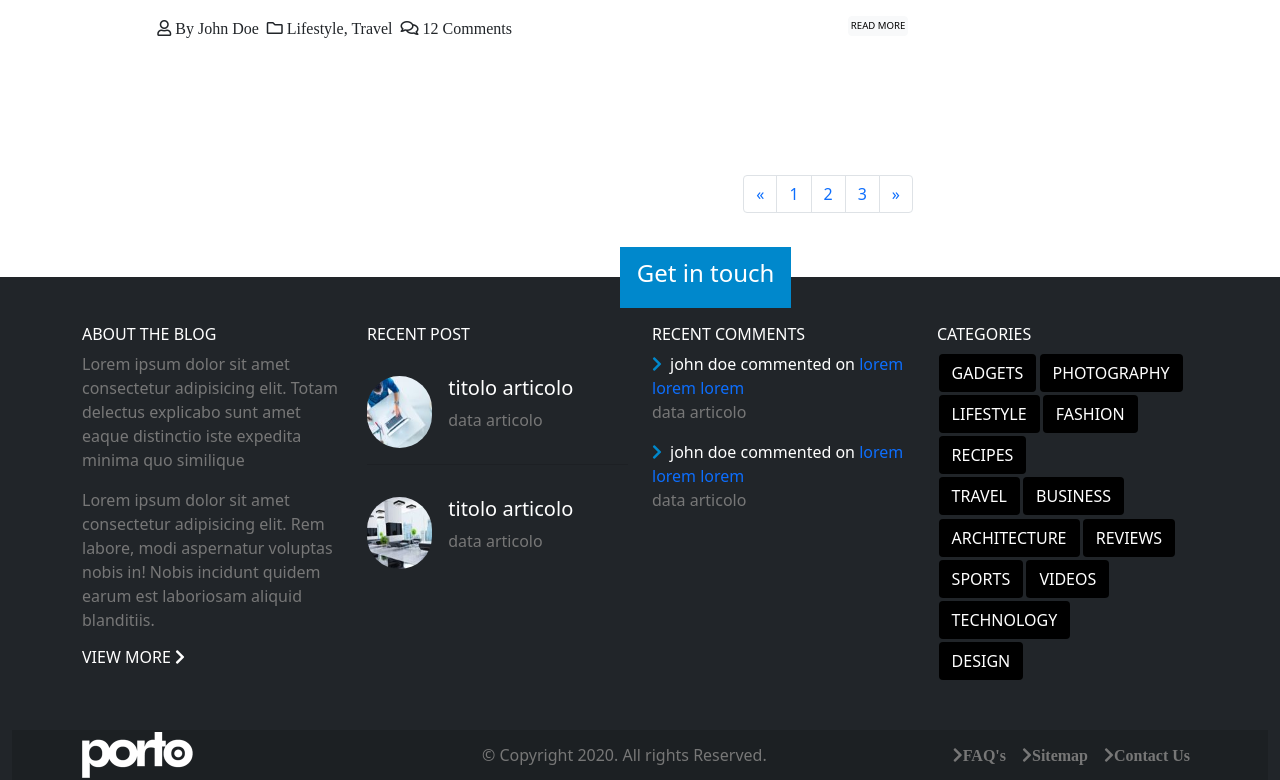
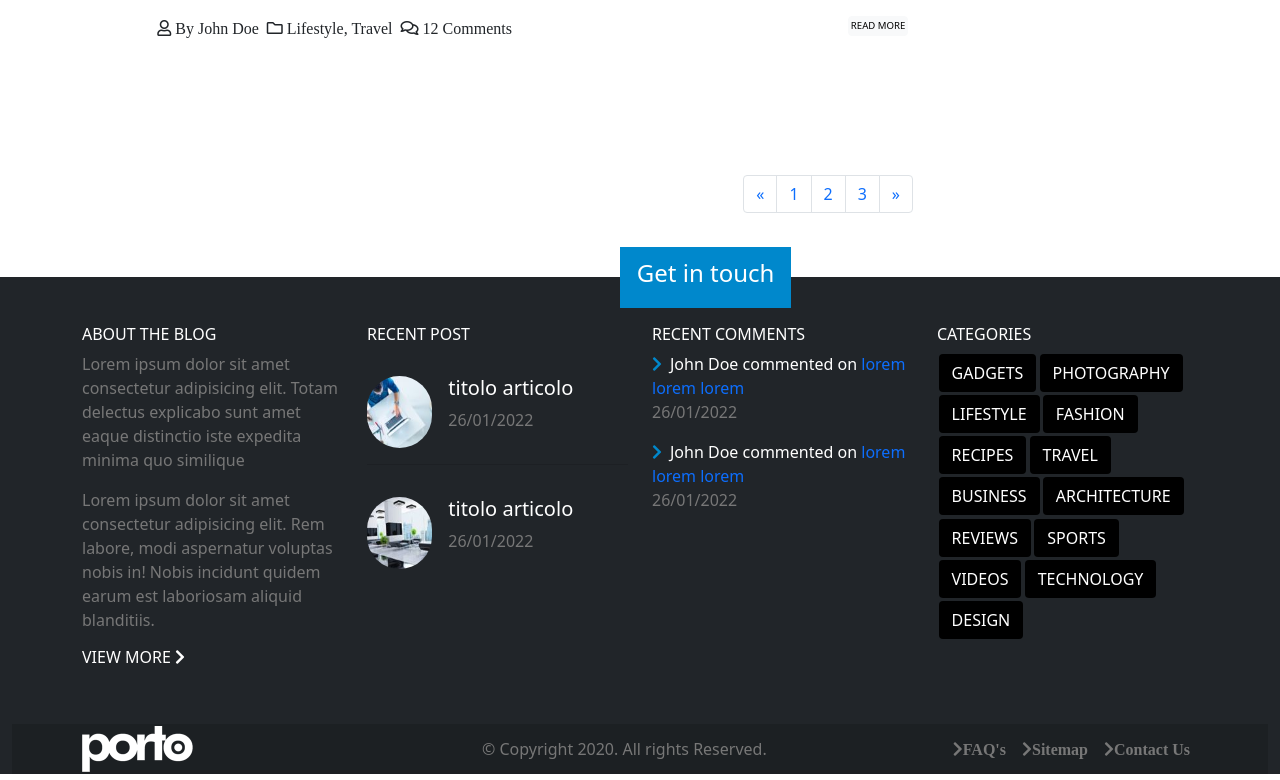
Before and after one commit to Dandav2923/proj-html-vuejs, a Vue app: page / in a window 1280 px wide. Shown: the part 4738-5518 px from the top of the page. Built offline with nearby package versions, Linux system fonts and the light colour scheme.

Commit message:
footer dinamico

```diff
--- a/src/components/Footer/Footer.vue
+++ b/src/components/Footer/Footer.vue
@@ -19,72 +19,41 @@
             <div class="col recent-post">
               <h4 class="text-uppercase fs-6">Recent post</h4>
               <ul class="list-group list-group-flush ">
-                <li class="list-group-item p-0 my-2 d-flex bg-dark" >
-                  <img class="w-25 my-3 rounded-pill" src="../../assets/img/our-office-4-square.jpg" alt="">
+                <li
+                  v-for="(element, index) in recentPost"
+                  :key="index + 'ID5'"
+                  class="list-group-item p-0 my-2 d-flex bg-dark" >
+                  <img
+                    class="w-25 my-3 rounded-pill"
+                    :src="element.img"
+                    alt="">
                   <div class="container-info p-3 text-white">
-                    <h5>titolo articolo</h5>
-                    <p class="text-grey">data articolo</p>
-                  </div>
-                </li>
-                <li class="list-group-item p-0 my-2 d-flex bg-dark">
-                  <img class="w-25 my-3 rounded-pill" src="../../assets/img/our-office-5-square.jpg" alt="">
-                  <div class="container-info p-3 text-white">
-                    <h5>titolo articolo</h5>
-                    <p class="text-grey">data articolo</p>
+                    <h5>{{ element.title }}</h5>
+                    <p class="text-grey">{{ element.date }}</p>
                   </div>
                 </li>
               </ul>
             </div>
             <div class="col comments">
               <h4 class="text-uppercase fs-6">Recent comments</h4>
-              <div class="container-comments">
-                <i class="fas fa-chevron-right color-blue me-2"></i>
-                <span>john doe commented on <a class="text-decoration-none" href="#">lorem lorem lorem</a></span>
-                <p class="text-grey">data articolo</p>
-                <i class="fas fa-chevron-right color-blue me-2"></i>
-                <span>john doe commented on <a class="text-decoration-none" href="#">lorem lorem lorem</a></span>
-                <p class="text-grey">data articolo</p>
+              <div
+                v-for="(element, index) in recentComments"
+                :key="index + 'ID4'"
+                class="container-comments">
+                  <i class="fas fa-chevron-right color-blue me-2"></i>
+                  <span><span>{{ element.author }}</span> commented on <a class="text-decoration-none" href="#">{{ element.comment }}</a></span>
+                  <p class="text-grey">{{ element.date }}</p>
               </div>
             </div>
             <div class="col categories">
               <h4 class="text-uppercase fs-6">categories</h4>
               <div class="row flex-column">
                 <div class="col">
-                  <button type="button" class="btn text-uppercase text-white rounded-5">gadgets
-                  </button>
-                  <button type="button" class="btn text-uppercase text-white rounded-5">photography
-                  </button>
-                </div>
-                <div class="col">
-                  <button type="button" class="btn text-uppercase text-white rounded-5">lifestyle
-                  </button>
-                  <button type="button" class="btn text-uppercase text-white rounded-5">fashion
-                  </button>
-                  <button type="button" class="btn text-uppercase text-white rounded-5">recipes
-                  </button>
-                </div>
-                <div class="col">
-                  <button type="button" class="btn text-uppercase text-white rounded-5">travel
-                  </button>
-                  <button type="button" class="btn text-uppercase text-white rounded-5">business
-                  </button>
-                </div>
-                <div class="col">
-                  <button type="button" class="btn text-uppercase text-white rounded-5">architecture
-                  </button>
-                  <button type="button" class="btn text-uppercase text-white rounded-5">reviews
-                  </button>
-                </div>
-                <div class="col">
-                  <button type="button" class="btn text-uppercase text-white rounded-5">sports
-                  </button>
-                  <button type="button" class="btn text-uppercase text-white rounded-5">videos
-                  </button>
-                  <button type="button" class="btn text-uppercase text-white rounded-5">technology
-                  </button>
-                </div>
-                <div class="col">
-                  <button type="button" class="btn text-uppercase text-white rounded-5">design
+                  <button
+                    v-for="(element, index) in buttons"
+                    :key="index + 'ID3'"
+                    type="button"
+                    class="btn text-uppercase text-white rounded-5"> {{ element.button}}
                   </button>
                 </div>
               </div>
@@ -122,6 +91,75 @@
 <script>
 export default {
     name: 'Footer',
+    data(){
+      return {
+        buttons: [
+          {
+            button:'gadgets',
+          },
+          {
+            button:'photography',
+          },
+          {
+            button:'lifestyle',
+          },
+          {
+            button:'fashion',
+          },
+          {
+            button:'recipes',
+          },
+          {
+            button:'travel',
+          },
+          {
+            button:'business',
+          },
+          {
+            button:'architecture',
+          },
+          {
+            button:'reviews',
+          },
+          {
+            button:'sports',
+          },
+          {
+            button:'videos',
+          },
+          {
+            button: 'technology',
+          },
+          {
+            button:'design',
+          }
+        ],
+        recentComments: [
+          {
+            author: 'John Doe',
+            comment: 'lorem lorem lorem',
+            date: '26/01/2022'
+          },
+          {
+            author: 'John Doe',
+            comment: 'lorem lorem lorem',
+            date: '26/01/2022'
+          },
+        ],
+        recentPost: [
+          {
+            img:require('../../assets/img/our-office-4-square.jpg'),
+            title: 'titolo articolo',
+            date: '26/01/2022'
+          },
+          {
+            img:require('../../assets/img/our-office-5-square.jpg'),
+            title: 'titolo articolo',
+            date: '26/01/2022'
+          },
+        ]
+      }
+    }
 }
 </script>
 
```
